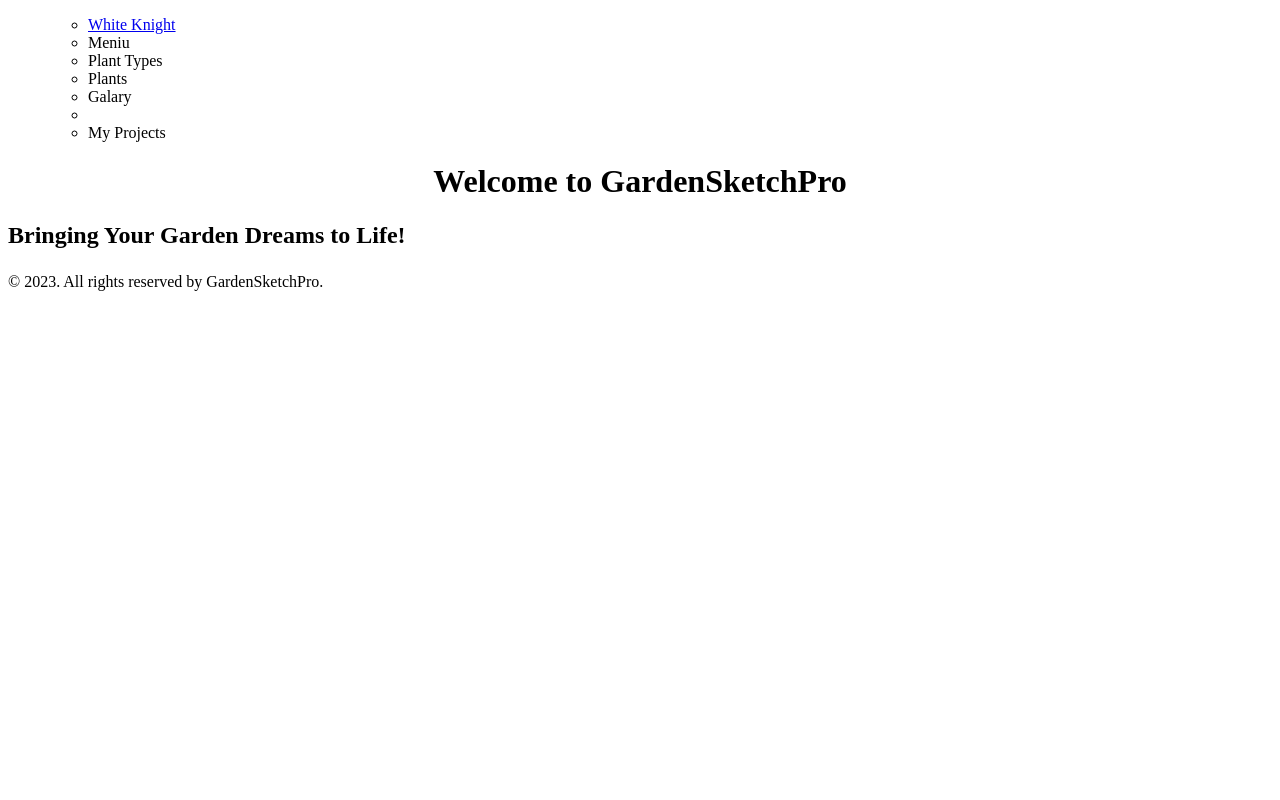
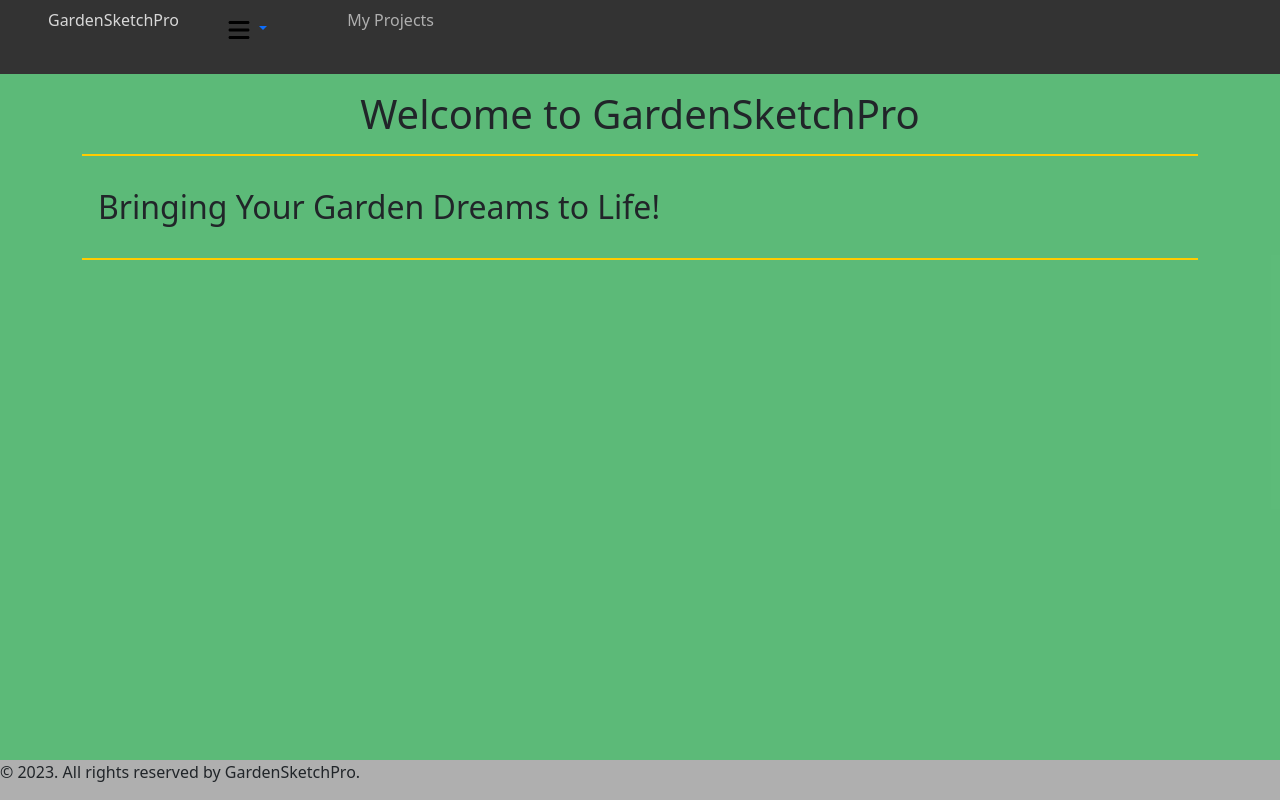
Before and after one commit to JuliusButkus/GardenSketchPro, a Django app: page / in a window 1280 px wide. Run offline with Django 4.2, Linux system fonts and the light colour scheme.

Commit message:
drop down nav bar done

```diff
--- a/gardensketchpro/gardenplaner/static/css/base_style.css
+++ b/gardensketchpro/gardenplaner/static/css/base_style.css
@@ -0,0 +1,51 @@
+/* base style */
+
+body {
+    background-color: #CCCCCC;
+    padding: 0; margin: 0;
+    display: flex;
+    flex-direction: column;
+    min-height: 100vh;
+    min-width: 100vh;
+
+}
+main {
+    flex-grow: 1;
+    background-color:  rgba(53, 170, 88, 0.804);
+
+}
+header, footer {
+    padding: 0;
+    margin: 0;
+}
+header {
+    background-color: #333333;
+    color: #afafaf;
+}
+footer {
+    background-color: #afafaf;
+}
+header a {
+    color: #d8d8d8;
+    text-decoration: none;
+}
+header a:hover {
+    color: #ffffff;
+}
+header ul.nav {
+    display: flex;
+    flex-direction: row;
+    list-style-type: none;
+    padding-inline-start: 0;
+    padding: 0; margin: 0;
+}
+header ul.nav li {
+    margin: 0 0.5rem;
+    padding: 0.5rem;
+}
+h1, h2, h3 {
+    border-bottom: 2px solid #FFCC00;
+    padding: 1rem;
+    background-color: transparent;
+
+}
--- a/gardensketchpro/gardenplaner/templates/base.html
+++ b/gardensketchpro/gardenplaner/templates/base.html
@@ -6,17 +6,26 @@
     <meta name="viewport" content="width=device-width, initial-scale=1.0">
     <title>GardenSketchPro</title>
     <link rel="stylesheet" href="{% static 'css/base_style.css' %}">
+    <link href="https://cdn.jsdelivr.net/npm/bootstrap@5.3.0/dist/css/bootstrap.min.css" rel="stylesheet">
+    <script src="https://code.jquery.com/jquery-3.6.0.min.js"></script>
+    <script src="https://cdn.jsdelivr.net/npm/bootstrap@5.3.0/dist/js/bootstrap.min.js"></script>
     <style></style>
 </head>
 <body>
     <header>
         <ul class="navigation">
             <ul class="nav">
-                <li class="logo"><a href="{% url "index" %}">{% trans "White Knight"|title %}</a></li>
-                <li>{% trans "meniu"|title %}</li>
-                <li>{% trans "plant types"|title %}</li>
-                <li>{% trans "plants"|title %}</li>
-                <li>{% trans "galary"|title %}</li>
+                <li class="logo"><a href="{% url "index" %}">GardenSketchPro</a></li>
+                <li class="nav-item dropdown">
+                    <a class="nav-link dropdown-toggle" href="#" role="button" data-bs-toggle="dropdown" aria-expanded="false">
+                    <img src="{% static '/img/bars-solid.svg' %}" alt="Bars Icon" style="width: 24px; height: 24px; color: #22511f;">
+                    </a>
+                    <ul class="dropdown-menu">
+                        <li><a class="dropdown-item" href="#">plant types</a></li>
+                        <li><a class="dropdown-item" href="#">plants</a></li>
+                        <li><a class="dropdown-item" href="#">Galary</a></li>
+                    </ul>
+                </li>
                 <li class="spacer"></li>
                 <li>{% trans "my projects"|title %}</li>
                 {% comment %} {% if user.is_authenticated %}
```
Also changed, not shown: gardensketchpro/gardenplaner/static/img/bars-solid.svg (added).
